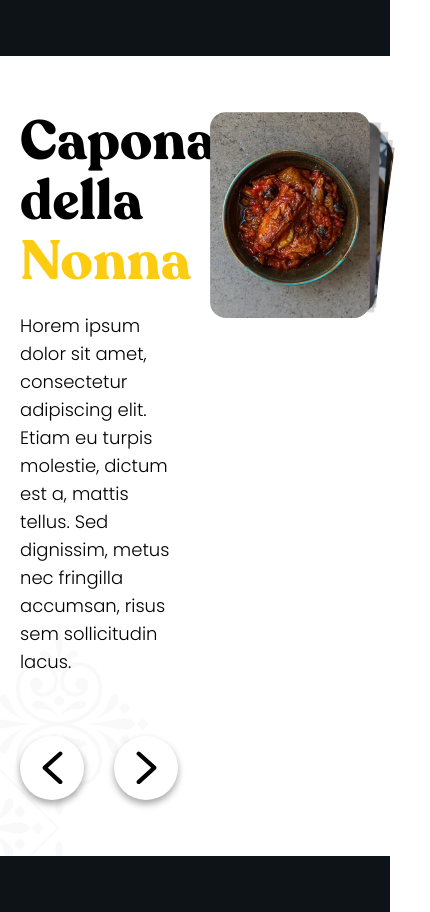
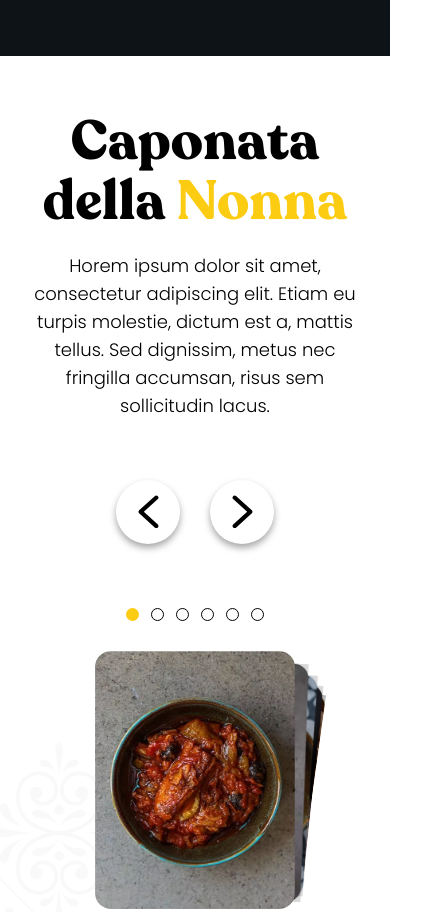
Before and after one commit to jpdrsanchez/santo-portuga, a website with bundled scripts: page index.html in a window 390 px wide. Shown: the part 3091-4003 px from the top of the page, 430 px wide, since content can reach past the window. Built offline with nearby package versions, Linux system fonts and the light colour scheme.

Commit message:
feat: dish section

```diff
--- a/index.html
+++ b/index.html
@@ -211,47 +211,55 @@
       </div>
     </div>
   </section>
-  <section class="py-14 md:pt-20 md:pb-32 relative">
-    <div class="container grid grid-cols-2 gap-[30px] items-start">
-      <div class="relative">
-        <h2 class="font-serif text-black text-[55px] leading-[60px] font-bold pb-5">
+  <section class="py-14 md:pt-20 md:pb-32 relative 2xl-down:overflow-hidden">
+    <div class="container grid lg:grid-cols-2 gap-[30px] items-start">
+      <div>
+        <h2 class="font-serif text-black text-[55px] leading-[60px] font-bold pb-5 md-down:text-center" data-dish="title">
           Caponata<br />della <span class="text-interface-primary">Nonna</span>
         </h2>
-        <p class="site-text text-black max-w-[616px] font-light tracking-normal pb-[60px]">
+        <p class="site-text text-black md-down:text-center md:max-w-[616px] font-light tracking-normal pb-[60px]" data-dish="text">
           Horem ipsum dolor sit amet, consectetur adipiscing elit. Etiam eu turpis molestie, dictum est a, mattis tellus. Sed dignissim, metus nec fringilla accumsan, risus sem sollicitudin lacus.
         </p>
-        <nav class="flex items-center gap-[30px]">
-          <button class="nav-button">
+        <nav class="flex items-center gap-[30px] md-down:justify-center">
+          <button class="nav-button" data-dish="prev">
             <svg width="21" height="34" viewBox="0 0 21 34" fill="none" xmlns="http://www.w3.org/2000/svg">
               <path fill-rule="evenodd" clip-rule="evenodd" d="M1.13998 18.2063L16.7133 32.4616C17.6198 33.24 19.0066 33.24 19.86 32.4616C20.7133 31.6832 20.7133 30.3696 19.86 29.591L5.8334 16.7954L19.86 3.99979C20.7133 3.17281 20.7133 1.90778 19.86 1.12922C19.0067 0.350809 17.62 0.350809 16.7133 1.12922L1.13998 15.3358C0.286672 16.1628 0.286672 17.4278 1.13998 18.2064L1.13998 18.2063Z" fill="black"/>
             </svg>
           </button>
-          <button class="nav-button">
+          <button class="nav-button" data-dish="next">
             <svg width="21" height="34" viewBox="0 0 21 34" fill="none" xmlns="http://www.w3.org/2000/svg">
               <path fill-rule="evenodd" clip-rule="evenodd" d="M19.86 18.2063L4.28671 32.4616C3.38017 33.24 1.99344 33.24 1.13998 32.4616C0.28668 31.6832 0.28668 30.3696 1.13998 29.591L15.1666 16.7954L1.13998 3.99979C0.286676 3.17281 0.286676 1.90778 1.13998 1.12922C1.99328 0.350809 3.37996 0.350809 4.28671 1.12922L19.86 15.3358C20.7133 16.1628 20.7133 17.4278 19.86 18.2064L19.86 18.2063Z" fill="black"/>
             </svg>
           </button>
         </nav>
+        <nav class="dish-nav md-down:justify-center" data-dish="nav">
+          <button class="w-[13px] h-[13px] rounded-full flex bg-white border border-black"></button>
+          <button class="w-[13px] h-[13px] rounded-full flex bg-white border border-black"></button>
+          <button class="w-[13px] h-[13px] rounded-full flex bg-white border border-black"></button>
+          <button class="w-[13px] h-[13px] rounded-full flex bg-white border border-black"></button>
+          <button class="w-[13px] h-[13px] rounded-full flex bg-white border border-black"></button>
+          <button class="w-[13px] h-[13px] rounded-full flex bg-white border border-black"></button>
+        </nav>
       </div>
       <div class="relative">
-        <div class="swiper dish-carousel max-w-[502px] ml-auto">
+        <div class="swiper dish-carousel max-w-[200px] sm:max-w-[300px] md:max-w-[400px] 3xl:max-w-[502px] ml-auto">
           <div class="swiper-wrapper">
-            <div class="swiper-slide">
-              <img src="./assets/images/dish-one.png" alt="" class="aspect-[502/647] w-full max-w-[502px] block rounded-2xl object-cover object-center" />
+            <div class="swiper-slide" data-title="Caponata<br />della <span class='text-interface-primary'>Nonna</span>" data-text="Horem ipsum dolor sit amet, consectetur adipiscing elit. Etiam eu turpis molestie, dictum est a, mattis tellus. Sed dignissim, metus nec fringilla accumsan, risus sem sollicitudin lacus.">
+              <img src="./assets/images/dish-one.png" alt="" class="aspect-[502/647] w-full max-w-[400px] 3xl:max-w-[502px] block rounded-2xl object-cover object-center" />
             </div>
-            <div class="swiper-slide">
+            <div class="swiper-slide" data-title="Paccheri alla<br /><span class='text-interface-primary'>Norma</span>" data-text="Horem ipsum dolor sit amet, consectetur adipiscing elit. Etiam eu turpis molestie, dictum est a, mattis tellus. Sed dignissim, metus nec fringilla accumsan, risus sem sollicitudin lacus.">
               <img src="./assets/images/dish-two.png" alt="" class="aspect-[502/647] w-full max-w-[502px] block rounded-2xl object-cover object-center" />
             </div>
-            <div class="swiper-slide">
+            <div class="swiper-slide" data-title="Porção de <span class='text-interface-primary'>frango</span><br />empanado" data-text="Horem ipsum dolor sit amet, consectetur adipiscing elit. Etiam eu turpis molestie, dictum est a, mattis tellus. Sed dignissim, metus nec fringilla accumsan, risus sem sollicitudin lacus.">
               <img src="./assets/images/dish-three.png" alt="" class="aspect-[502/647] w-full max-w-[502px] block rounded-2xl object-cover object-center" />
             </div>
-            <div class="swiper-slide">
+            <div class="swiper-slide" data-title="Porção de<br /><span class='text-interface-primary'>one rings</span>" data-text="Horem ipsum dolor sit amet, consectetur adipiscing elit. Etiam eu turpis molestie, dictum est a, mattis tellus. Sed dignissim, metus nec fringilla accumsan, risus sem sollicitudin lacus.">
               <img src="./assets/images/dish-four.png" alt="" class="aspect-[502/647] w-full max-w-[502px] block rounded-2xl object-cover object-center" />
             </div>
-            <div class="swiper-slide">
+            <div class="swiper-slide" data-title="<span class='text-interface-primary'>Picanha</span> com pure<br />de mandioquinha" data-text="Horem ipsum dolor sit amet, consectetur adipiscing elit. Etiam eu turpis molestie, dictum est a, mattis tellus. Sed dignissim, metus nec fringilla accumsan, risus sem sollicitudin lacus.">
               <img src="./assets/images/dish-five.png" alt="" class="aspect-[502/647] w-full max-w-[502px] block rounded-2xl object-cover object-center" />
             </div>
-            <div class="swiper-slide">
+            <div class="swiper-slide" data-title="File de <span class='text-interface-primary'>frango</span><br />sassami" data-text="Horem ipsum dolor sit amet, consectetur adipiscing elit. Etiam eu turpis molestie, dictum est a, mattis tellus. Sed dignissim, metus nec fringilla accumsan, risus sem sollicitudin lacus.">
               <img src="./assets/images/dish-six.png" alt="" class="aspect-[502/647] w-full max-w-[502px] block rounded-2xl object-cover object-center" />
             </div>
           </div>
--- a/scripts.js
+++ b/scripts.js
@@ -28,8 +28,60 @@ import Swiper from 'https://cdn.jsdelivr.net/npm/swiper@10/swiper-bundle.min.mjs
 })()
 
 ;(() => {
+  const prevButton = document.querySelector('[data-dish="prev"]')
+  const nextButton = document.querySelector('[data-dish="next"]')
+  const navigationButtons = document.querySelectorAll('[data-dish="nav"] button')
+  const title = document.querySelector('[data-dish="title"]')
+  const text = document.querySelector('[data-dish="text"]')
+
   const dishSwiper = new Swiper('.dish-carousel', {
     effect: "cards",
-    loop: true,
+    on: {
+      init: (swiper) => {
+        const currentElement = [...navigationButtons]?.[swiper.activeIndex]
+        const activeSlide = document.querySelector('.dish-carousel .swiper-slide.swiper-slide-active')
+        if (activeSlide?.dataset?.title) {
+          title.innerHTML = activeSlide.dataset.title;
+        }
+        if (activeSlide?.dataset?.text) {
+          text.innerHTML = activeSlide.dataset.text;
+        }
+
+        if (currentElement) {
+          navigationButtons.forEach(element => {
+            element.removeAttribute('style')
+          })
+          currentElement.setAttribute('style', 'background: #fccc13; border: none;')
+        }
+      },
+      activeIndexChange: (swiper) => {
+        const currentElement = [...navigationButtons]?.[swiper.activeIndex]
+        const activeSlides = document.querySelectorAll('.dish-carousel .swiper-slide')
+
+        if (activeSlides?.[swiper.activeIndex]?.dataset?.title) {
+          title.innerHTML = activeSlides[swiper.activeIndex].dataset.title;
+        }
+        if (activeSlides?.[swiper.activeIndex]?.dataset?.text) {
+          text.innerHTML = activeSlides[swiper.activeIndex].dataset.text;
+        }
+
+        if (currentElement) {
+          navigationButtons.forEach(element => {
+            element.removeAttribute('style')
+          })
+          currentElement.setAttribute('style', 'background: #fccc13; border: none;')
+        }
+      }
+    }
+  })
+
+  prevButton.addEventListener('click', (event) => {
+    event.preventDefault()
+    dishSwiper.slidePrev()
+  })
+
+  nextButton.addEventListener('click', (event) => {
+    event.preventDefault()
+    dishSwiper.slideNext()
   })
 })()
--- a/src/styles/sections.components.css
+++ b/src/styles/sections.components.css
@@ -208,4 +208,21 @@
     @apply block max-w-full w-[914px] absolute bottom-0 right-1/2 -z-10 pointer-events-none;
     transform: translateX(-46px);
   }
+
+  .dish-nav {
+    @apply flex gap-3 items-center;
+
+    @media (max-width: 1769px) {
+      @apply pt-16;
+    }
+
+    @media (min-width: 1770px) {
+      @apply grid absolute top-36 left-1/2;
+      transform: translateX(calc(-50% - 870px));
+    }
+
+    @media (min-width: 1870px) {
+      transform: translateX(calc(-50% - 900px));
+    }
+  }
 }
--- a/tailwind.config.js
+++ b/tailwind.config.js
@@ -32,7 +32,11 @@ module.exports = {
         },
         'md-down': {
           max: '767px'
-        }
+        },
+        '2xl-down': {
+          max: '1534px'
+        },
+        '3xl': '1700px'
       }
     },
   },
```
Also changed, not shown: styles.css, 1 other file.
